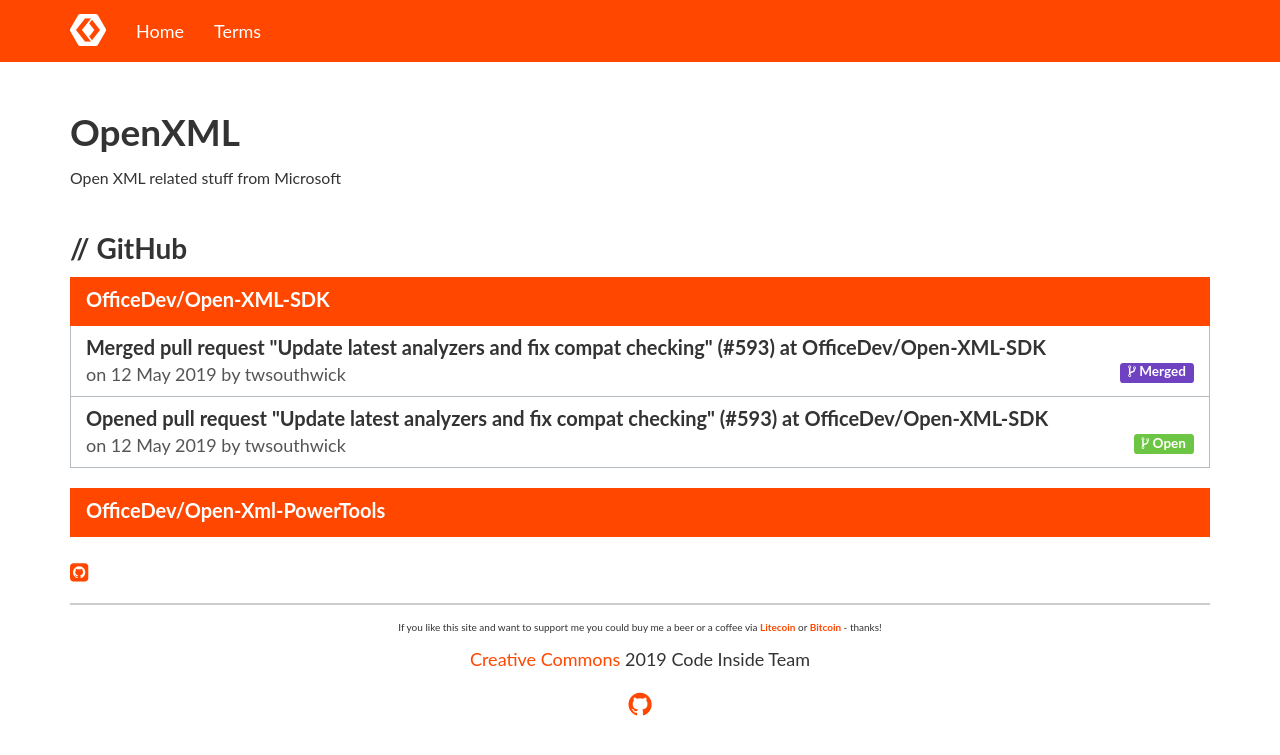
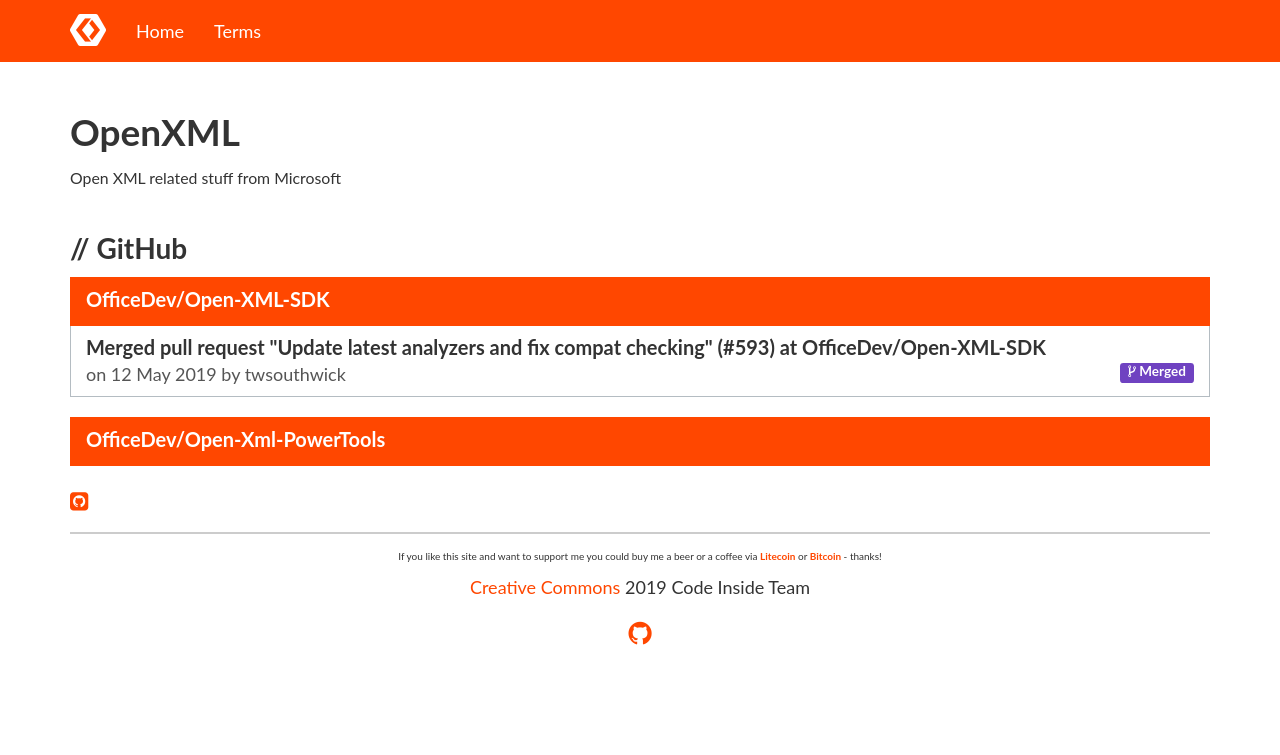
Before and after one commit to Code-Inside/KnowYourStack, a Jekyll site: the page built from _pages/openxml.html, in a window 1280 px wide. Shown: the top 755 px of the page. Built offline with Jekyll 4.4.1, drawn with Linux system fonts in a browser that asks for light colours; nearby versions of some CDN libraries; comment, search, counter and statistics services are not loaded.

Commit message:
Sloader update on _data/OpenXml.json

```diff
--- a/_data/OpenXml.json
+++ b/_data/OpenXml.json
@@ -1 +1 @@
-{"Data":{"Sdk":{"Events":[{"Id":"9610366832","Type":"PullRequestEvent","CreatedAt":"2019-05-12T23:05:46","Actor":"twsouthwick","Repository":"OfficeDev/Open-XML-SDK","Organization":"OfficeDev","RawContent":null,"RelatedAction":"merged","RelatedUrl":"https://github.com/OfficeDev/Open-XML-SDK/pull/593","RelatedDescription":"Merged pull request \"Update latest analyzers and fix compat checking\" (#593) at OfficeDev/Open-XML-SDK","RelatedBody":""},{"Id":"9610231726","Type":"PullRequestEvent","CreatedAt":"2019-05-12T21:49:48","Actor":"twsouthwick","Repository":"OfficeDev/Open-XML-SDK","Organization":"OfficeDev","RawContent":null,"RelatedAction":"opened","RelatedUrl":"https://github.com/OfficeDev/Open-XML-SDK/pull/593","RelatedDescription":"Opened pull request \"Update latest analyzers and fix compat checking\" (#593) at OfficeDev/Open-XML-SDK","RelatedBody":""}],"ResultType":"GitHubEvent"},"PowerTools":{"Events":[],"ResultType":"GitHubEvent"}},"RunOn":"2019-05-28T05:30:40.5905987Z","RunDurationInMilliseconds":671}
+{"Data":{"Sdk":{"Events":[{"Id":"9610366832","Type":"PullRequestEvent","CreatedAt":"2019-05-12T23:05:46","Actor":"twsouthwick","Repository":"OfficeDev/Open-XML-SDK","Organization":"OfficeDev","RawContent":null,"RelatedAction":"merged","RelatedUrl":"https://github.com/OfficeDev/Open-XML-SDK/pull/593","RelatedDescription":"Merged pull request \"Update latest analyzers and fix compat checking\" (#593) at OfficeDev/Open-XML-SDK","RelatedBody":""}],"ResultType":"GitHubEvent"},"PowerTools":{"Events":[],"ResultType":"GitHubEvent"}},"RunOn":"2019-05-29T05:30:42.5770996Z","RunDurationInMilliseconds":1067}
```
